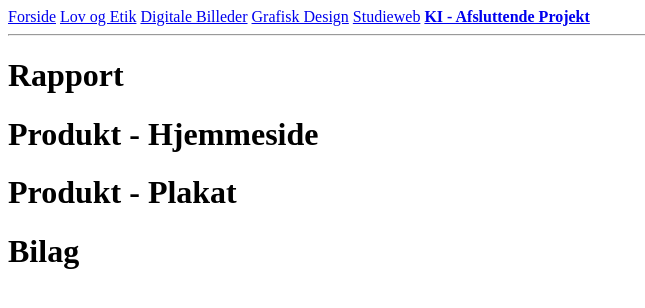
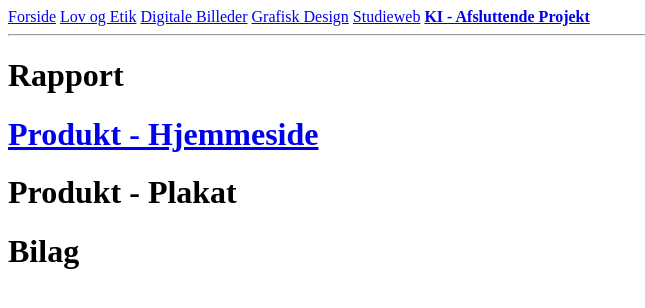
Before and after one commit to mikael2933/Studieweb, a plain HTML site: page html/studieweb_med_stil_og_dynamik/ki_afslut_front.html in a window 1280 px wide. Shown: the whole page, without its empty margins (0-645 px from the left). Drawn offline with Linux system fonts and the light colour scheme.

Commit message:
Added first product to KI_afslut

```diff
--- a/html/studieweb_med_stil_og_dynamik/ki_afslut_front.html
+++ b/html/studieweb_med_stil_og_dynamik/ki_afslut_front.html
@@ -16,7 +16,7 @@
         <hr>
 
         <h1>Rapport</h1>
-        <h1>Produkt - Hjemmeside</h1>
+        <h1><a href="./ki_afslut.html">Produkt - Hjemmeside</a></h1>
         <h1>Produkt - Plakat</h1>
         <h1>Bilag</h1>
     </body>
```
